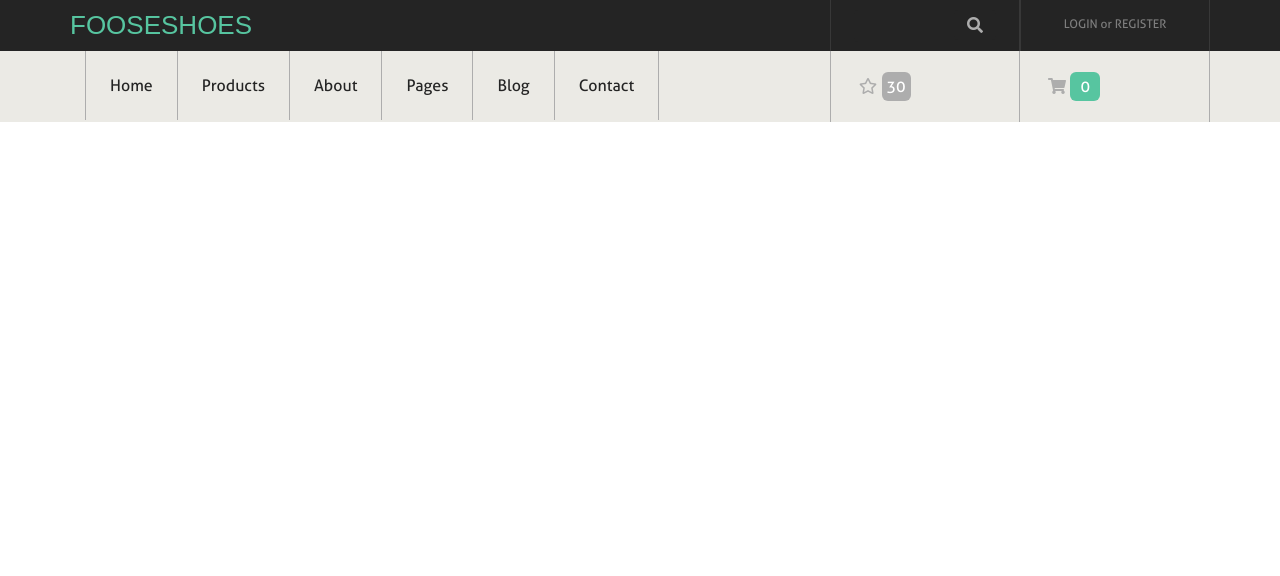
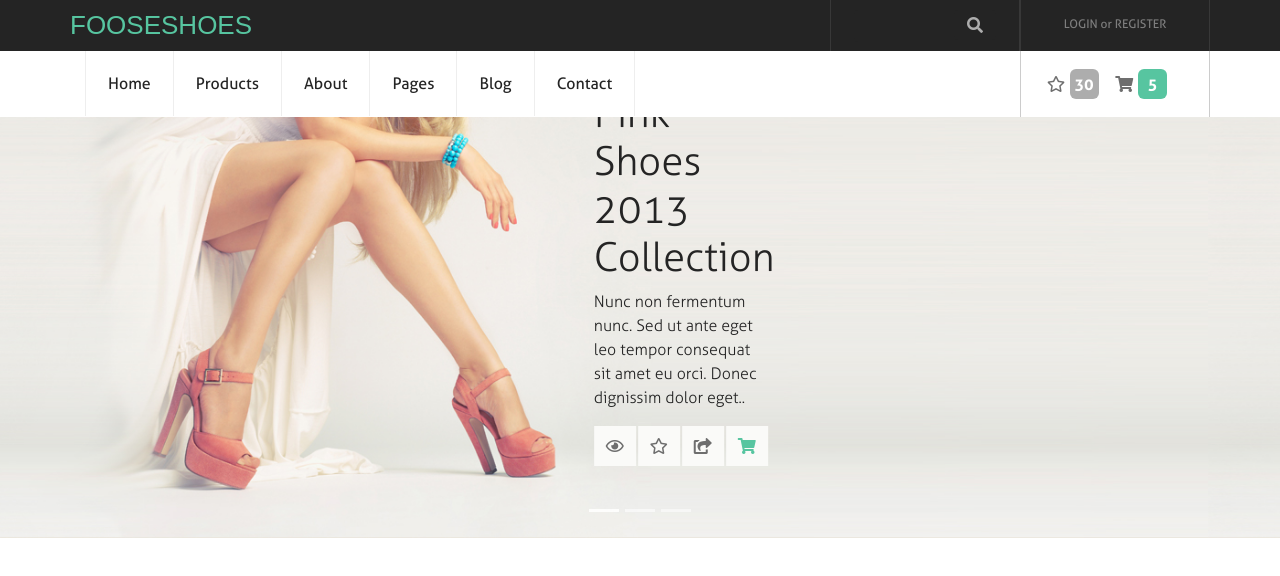
Before and after one commit to MadelaineS/frontend-academy-madalina-spoiala, a plain HTML site: page index.html in a window 1280 px wide. Drawn offline with nearby package versions, Linux system fonts and the light colour scheme; a web font is replaced by a local one.

Commit message:
Finished adding text on slider hero animation

```diff
--- a/css/style.css
+++ b/css/style.css
@@ -17,18 +17,29 @@
 }
 
 @font-face {
+    font-family: Myriad Pro;
+    src: url('../fonts/MyriadPro-Regular.otf') format('truetype');
+}
+
+@font-face {
     font-family: Aller_Rg;
     src: url('../fonts/Aller_Rg.ttf') format('truetype');
 }
 
 @font-face {
-    font-family: Aller_Bdlt;
-    src: url('../fonts/Aller_Bdlt.ttf') format('truetype');
+    font-family: Aller_Bd;
+    src: url('../fonts/Aller_Bd.ttf') format('truetype');
 }
 
 @font-face {
-    font-family: Myriad Pro;
-    src: url('../fonts/MyriadPro-Regular.otf') format('truetype');
+    font-family: Aller_Lt;
+    src: url('../fonts/Aller_Lt.ttf') format('truetype');
+}
+
+
+html,
+body {
+    height: 100%;
 }
 
 /*HEADER LOGO/SEARCH/LOGIN/REGISTER START*/
@@ -114,18 +125,18 @@
 
 
 .header-menu {
-    background-color: #ebeae5;
+    background-color: #fff;
 }
 
 
 .menu-nav li {
-    padding: 22px 24px 22px 24px;
-    border-left: 1px solid #adadad;
+    padding: 20px 22px 20px 22px;
+    border-left: 1px solid #eeeeee;
 }
 
 .menu-nav li:last-child {
     /*vertical line after contact*/
-    border-right: 1px solid #adadad;
+    border-right: 1px solid #eeeeee;
 }
 
 .menu-nav a {
@@ -139,36 +150,38 @@
     color: #57c5a0;
 }
 
-.star-number {
-    padding: 22px;
-    border-left: 1px solid #adadad;
-    border-right: 1px solid #adadad;
+
+/*Star and Shop Icons+Txt*/
+.star-cart {
+    padding: 20px;
+    border-left: 1px solid #cccccc;
+    border-right: 1px solid #cccccc;
 }
 
-.star-btn{
-	background-color: transparent;
+/*Star*/
+.star-btn {
+    background-color: transparent;
     border: none;
 }
 
+.star-btn:focus {
+    box-shadow: none;
+}
+
 .fa-star {
-    color: #adadad;
+    color: #6e6e6e;
 }
 
 .menu-number {
     color: #fff;
     background-color: #adadad;
-    font-family: "Aller_Rg", Arial, sans-serif;
+    font-family: "Aller_Bd", Arial, sans-serif;
     size: 12px;
     padding: 5px;
     border-radius: 6px;
 }
 
-
-.shop-cart {
-    padding: 22px;
-    border-right: 1px solid #adadad;
-}
-
+/*Shopping Cart*/
 .shop-btn {
     background-color: transparent;
     border: none;
@@ -179,21 +192,86 @@
 }
 
 .fa-shopping-cart {
-    color: #adadad;
+    color: #6e6e6e;
 }
 
 .menu-cartitems {
     color: #fff;
     background-color: #57c5a0;
-    font-family: "Aller_Rg", Arial, sans-serif;
+    font-family: "Aller_Bd", Arial, sans-serif;
     size: 12px;
     padding: 5px 10px 5px 10px;
     border-radius: 6px;
 }
 
-.header-hero {
-    background: url(images/header1.jpg);
+.carousel {
+    width: 100%;
+}
+
+.carousel-inner img {
+    width: 100%;
     background-size: cover;
 }
 
+.carousel-caption {
+    right: 20%;
+    left: 52%;
+    bottom: 60%;
+    text-align: left;
+    margin-bottom:-200px;
+}
+
+.hero-price {
+    padding: 27px 9px 27px 9px;
+    background-color: #57c5a0;
+    font-size: 13px;
+    font-family: "Aller_Bd", Arial, sans-serif;
+    display: inline-block;
+}
+
+.hero-title h2{
+    font-size: 40px;
+    font-family: "Aller_Lt", Arial, sans-serif;
+    padding-right: 235px;
+}
+
+.hero-title a {
+    color: #242424;
+    text-decoration: none;
+}
+
+.hero-title a:hover {
+    color: #57c5a0;
+}
+
+.hero-lorem{
+    color: #242424;
+    size: 20px;
+    font-family: "Aller_Lt", Arial, sans-serif;
+    padding-right: 185px;
+}
+
+.shop-button{
+    color: #57c5a0;
+}
+
+.fa-eye,
+.fa-share-square{
+	color: #6e6e6e;
+}
+
+.fa-eye:hover,
+.fa-star:hover,
+.fa-share-square:hover,
+.shop-button:hover{
+	color: #242424;
+}
+.hero-buttons .btn{
+    background-color: #fafaf8;
+    padding: 12px 12px;
+    margin-right: 3px;
+    border: none;
+    box-shadow: none;
+    border-radius: 0;
+}
 /*HEADER MENU END*/
--- a/index.html
+++ b/index.html
@@ -57,23 +57,60 @@
                             </div>
                         </nav>
                     </div>
-                    <div class="star-number col-lg-2 col-md-2">
-                    	<button class="star-btn">
-                        <span class="far fa-star"></span>
-                        <span class="menu-number">30</span>
-                    </button>
+                    <div class="col-lg-2 col-md-2">
                     </div>
-                    <div class="shop-cart col-lg-2 col-md-2">
-                    	<button class="shop-btn">
-                        <span class="fas fa-shopping-cart"></span>
-                        <span class="menu-cartitems">0</span>
-                    </button>
+                    <div class="star-cart clearfix col-lg-2 col-md-2">
+                        <button type="button" class=" star-btn">
+                            <span class="far fa-star"></span>
+                            <span class="menu-number">30</span>
+                        </button>
+                        <button type="button" class=" shop-btn">
+                            <span class="fas fa-shopping-cart"></span>
+                            <span class="menu-cartitems">5</span>
+                        </button>
                     </div>
                 </div>
             </div>
         </div>
         <!-- Hero Slider Start -->
         <div class="header-hero">
+            <div class="container-fluid">
+                <div class="row">
+                    <div id="myCarousel" class="carousel slide hidden-xs" data-ride="carousel">
+                        <!-- Indicators -->
+                        <ol class="carousel-indicators">
+                            <li data-target="#myCarousel" data-slide-to="0" class="active"></li>
+                            <li data-target="#myCarousel" data-slide-to="1"></li>
+                            <li data-target="#myCarousel" data-slide-to="2"></li>
+                        </ol>
+                        <!-- Wrapper for slides -->
+                        <div class="carousel-inner" role="listbox">
+                            <div class="carousel-item active">
+                                <img src="images/header1.jpg" alt="pink shoes">
+                                <div class="carousel-caption">
+                                    <div class="hero-price">$145,99</div>
+                                    <span class="hero-title"><a href="#"><h2>Pink Shoes 2013 Collection</h2></a></span>
+                                    <p class="hero-lorem">Nunc non fermentum nunc. Sed ut ante
+                                        eget leo tempor consequat sit amet eu orci.
+                                        Donec dignissim dolor eget..</p>
+                                    <div class="hero-buttons btn-group" role="group">
+                                        <button type="button" class="btn btn-default far fa-eye"></button>
+                                        <button type="button" class="btn btn-default far fa-star"></button>
+                                        <button type="button" class="btn btn-default fas fa-share-square"></button>
+                                        <button type="button" class="btn btn-default shop-button fas fa-shopping-cart"></button>
+                                    </div>
+                                </div>
+                            </div>
+                            <div class="carousel-item">
+                                <img src="images/header1.jpg" alt="pink shoes">
+                            </div>
+                            <div class="carousel-item">
+                                <img src="images/header1.jpg" alt="pink shoes">
+                            </div>
+                        </div>
+                    </div>
+                </div>
+            </div>
         </div>
     </header>
     <!-- Bootstrap scripts -->
```
Also changed, not shown: css/bootstrap.min.css, fonts/Aller_BdIt.ttf (deleted), fonts/aller_bd.ttf (added).
